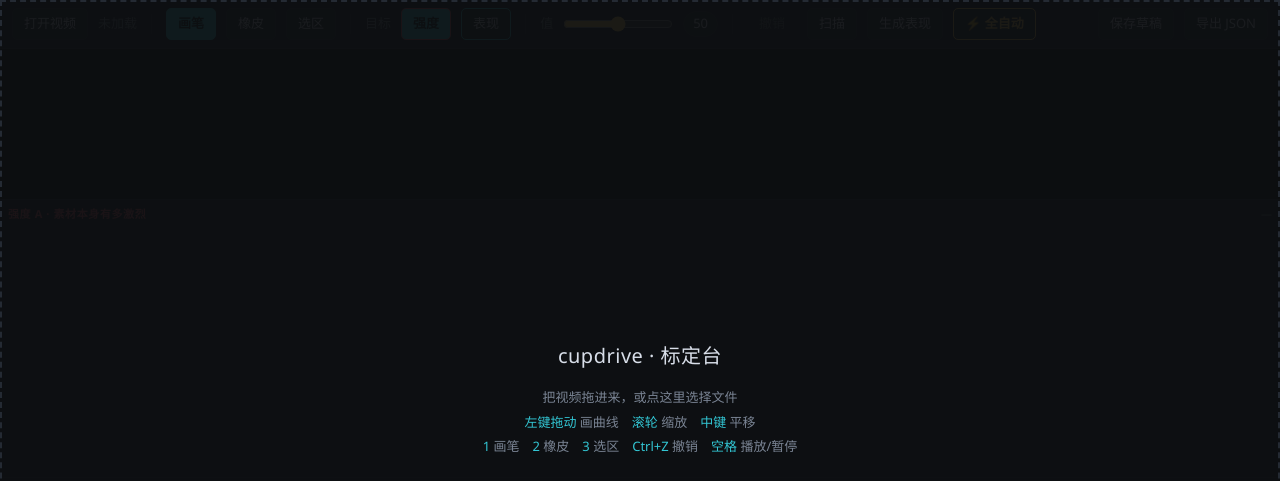
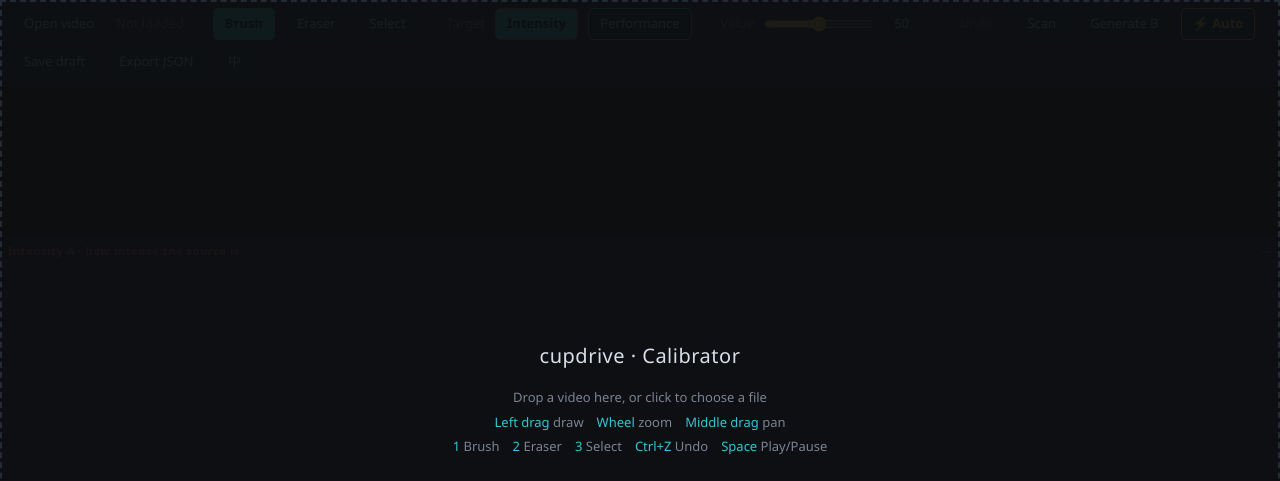
Before and after one commit to t4ngk1ng-droid/cupdrive, a plain HTML site: page web/index.html in a window 1280 px wide. Shown: the top 481 px of the page. Drawn offline with Linux system fonts and the light colour scheme.

Commit message:
bilingual calibrator, stronger Chinese entry, v0.3.2
- web/index.html: EN / 中 switch, shared language setting with desktop
- README/README.zh-CN: prominent cross-links, calibrator noted as bilingual
- release notes v0.3.2

Co-Authored-By: Claude Code <noreply@anthropic.com>

```diff
--- a/web/index.html
+++ b/web/index.html
@@ -29,7 +29,9 @@
   header{
     display:flex; align-items:center; gap:10px; padding:8px 12px;
     background:var(--panel); border-bottom:1px solid var(--line); flex:none;
+    flex-wrap:wrap; row-gap:6px;
   }
+  header button{white-space:nowrap; flex:none}
   button{
     background:#1e242c; color:var(--fg); border:1px solid var(--line);
     border-radius:5px; padding:5px 11px; cursor:pointer; font:inherit;
@@ -80,51 +82,52 @@
 <body>
 
 <div id="drop">
-  <h1>cupdrive · 标定台</h1>
+  <h1 data-i18n="dropTitle"></h1>
   <p>
-    把视频拖进来，或点这里选择文件<br>
-    <b>左键拖动</b> 画曲线　<b>滚轮</b> 缩放　<b>中键</b> 平移<br>
-    <b>1</b> 画笔　<b>2</b> 橡皮　<b>3</b> 选区　<b>Ctrl+Z</b> 撤销　<b>空格</b> 播放/暂停
+    <span data-i18n="dropText1"></span><br>
+    <span data-i18n-html="dropText2"></span><br>
+    <span data-i18n-html="dropText3"></span>
   </p>
   <input type="file" id="file" accept="video/*" style="display:none">
 </div>
 
 <header>
-  <button id="open">打开视频</button>
-  <span class="name" id="fname">未加载</span>
+  <button id="open" data-i18n="open"></button>
+  <span class="name" id="fname" data-i18n="notLoaded"></span>
   <div class="sep"></div>
-  <button id="m1" class="on" title="画笔">画笔</button>
-  <button id="m2" title="橡皮">橡皮</button>
-  <button id="m3" title="选区">选区</button>
+  <button id="m1" class="on" data-i18n="brush" data-i18n-title="brush"></button>
+  <button id="m2" data-i18n="eraser" data-i18n-title="eraser"></button>
+  <button id="m3" data-i18n="select" data-i18n-title="select"></button>
   <div class="sep"></div>
-  <span style="color:var(--dim)">目标</span>
-  <button id="tA" class="on" style="border-color:var(--a)">强度</button>
-  <button id="tB" style="border-color:var(--b)">表现</button>
+  <span style="color:var(--dim)" data-i18n="target"></span>
+  <button id="tA" class="on" style="border-color:var(--a)" data-i18n="trackA"></button>
+  <button id="tB" style="border-color:var(--b)" data-i18n="trackB"></button>
   <div class="sep"></div>
-  <span style="color:var(--dim)">值</span>
+  <span style="color:var(--dim)" data-i18n="value"></span>
   <input type="range" id="val" min="0" max="100" value="50" style="width:110px;accent-color:var(--hot)">
   <span id="valtxt" class="pill">50</span>
   <div class="sep"></div>
-  <button id="undo" disabled>撤销</button>
-  <button id="scan" title="扫描音频响度 + 画面运动">扫描</button>
-  <button id="fill" title="用表现轨按 B 模式规则从强度轨生成">生成表现</button>
+  <button id="undo" disabled data-i18n="undo"></button>
+  <button id="scan" data-i18n="scan" data-i18n-title="scanTitle"></button>
+  <button id="fill" data-i18n="fill" data-i18n-title="fillTitle"></button>
   <button id="auto" style="border-color:var(--hot);color:var(--hot);font-weight:600"
-          title="扫描 + 合成表现 + 自动导出, 一键到底">⚡ 全自动</button>
+          data-i18n="auto" data-i18n-title="autoTitle"></button>
   <div style="flex:1"></div>
-  <button id="save">保存草稿</button>
-  <button id="export">导出 JSON</button>
+  <button id="save" data-i18n="saveDraft"></button>
+  <button id="export" data-i18n="exportJson"></button>
+  <button id="btnLang" style="min-width:38px"></button>
 </header>
 
 <div id="stage">
   <div id="vwrap"><video id="vid" playsinline></video></div>
   <div id="edits">
     <div class="track">
-      <span class="lbl" style="color:var(--a)">强度 A · 素材本身有多激烈</span>
+      <span class="lbl" style="color:var(--a)" data-i18n="lblA"></span>
       <span class="hint" id="hintA">—</span>
       <canvas id="ca"></canvas>
     </div>
     <div class="track">
-      <span class="lbl" style="color:var(--b)">表现 B · 设备此刻该怎么做</span>
+      <span class="lbl" style="color:var(--b)" data-i18n="lblB"></span>
       <span class="hint" id="hintB">—</span>
       <canvas id="cb"></canvas>
     </div>
@@ -141,6 +144,80 @@
 <script>
 (() => {
 'use strict';
+
+// ── 文案 / 语言 ─────────────────────────────────────────────────
+const I18N = {
+  zh: {
+    title:'cupdrive · 标定台', dropTitle:'cupdrive · 标定台',
+    dropText1:'把视频拖进来，或点这里选择文件',
+    dropText2:'<b>左键拖动</b> 画曲线　<b>滚轮</b> 缩放　<b>中键</b> 平移',
+    dropText3:'<b>1</b> 画笔　<b>2</b> 橡皮　<b>3</b> 选区　<b>Ctrl+Z</b> 撤销　<b>空格</b> 播放/暂停',
+    open:'打开视频', notLoaded:'未加载',
+    brush:'画笔', eraser:'橡皮', select:'选区',
+    target:'目标', trackA:'强度', trackB:'表现', value:'值',
+    undo:'撤销',
+    scan:'扫描', scanTitle:'扫描音频响度 + 画面运动',
+    fill:'生成表现', fillTitle:'用表现轨按 B 模式规则从强度轨生成',
+    auto:'⚡ 全自动', autoTitle:'扫描 + 合成表现 + 自动导出, 一键到底',
+    saveDraft:'保存草稿', exportJson:'导出 JSON',
+    lblA:'强度 A · 素材本身有多激烈',
+    lblB:'表现 B · 设备此刻该怎么做',
+    scanningPct:'扫描 {p}%', audioLow:'音频覆盖不足：{p}%',
+    saved:'已保存', saveFailed:'保存失败: {err}',
+    draftConfirm:'发现同名草稿（{ts}），恢复？',
+    auto1:'① 采样音频…', auto2:'② 合成表现轨…', auto3:'③ 导出…',
+    autoDone:'✓ 完成', autoFail:'✗ 失败',
+  },
+  en: {
+    title:'cupdrive · Calibrator', dropTitle:'cupdrive · Calibrator',
+    dropText1:'Drop a video here, or click to choose a file',
+    dropText2:'<b>Left drag</b> draw　<b>Wheel</b> zoom　<b>Middle drag</b> pan',
+    dropText3:'<b>1</b> Brush　<b>2</b> Eraser　<b>3</b> Select　<b>Ctrl+Z</b> Undo　<b>Space</b> Play/Pause',
+    open:'Open video', notLoaded:'Not loaded',
+    brush:'Brush', eraser:'Eraser', select:'Select',
+    target:'Target', trackA:'Intensity', trackB:'Performance', value:'Value',
+    undo:'Undo',
+    scan:'Scan', scanTitle:'Scan audio loudness + motion',
+    fill:'Generate B', fillTitle:'Build the performance track from intensity',
+    auto:'⚡ Auto', autoTitle:'Scan + generate + export in one go',
+    saveDraft:'Save draft', exportJson:'Export JSON',
+    lblA:'Intensity A · how intense the source is',
+    lblB:'Performance B · what the device should do',
+    scanningPct:'Scanning {p}%', audioLow:'Audio coverage too low: {p}%',
+    saved:'Saved', saveFailed:'Save failed: {err}',
+    draftConfirm:'Draft found ({ts}). Restore?',
+    auto1:'① Sampling audio…', auto2:'② Building B…', auto3:'③ Exporting…',
+    autoDone:'✓ Done', autoFail:'✗ Failed',
+  },
+};
+
+let LANG = localStorage.getItem('cupdrive.lang') ||
+           ((navigator.language || '').toLowerCase().startsWith('zh') ? 'zh' : 'en');
+
+function T(key, vars={}){
+  const table = I18N[LANG] || I18N.zh;
+  let s = table[key] ?? I18N.zh[key] ?? key;
+  for (const k in vars) s = s.split('{' + k + '}').join(vars[k]);
+  return s;
+}
+
+function applyLang(){
+  document.documentElement.lang = LANG === 'zh' ? 'zh-CN' : 'en';
+  document.title = T('title');
+  document.querySelectorAll('[data-i18n]').forEach(el => {
+    el.textContent = T(el.dataset.i18n);
+  });
+  document.querySelectorAll('[data-i18n-html]').forEach(el => {
+    el.innerHTML = T(el.dataset.i18nHtml);
+  });
+  document.querySelectorAll('[data-i18n-title]').forEach(el => {
+    el.title = T(el.dataset.i18nTitle);
+  });
+  const lb = document.getElementById('btnLang');
+  lb.textContent = LANG === 'zh' ? 'EN' : '中';
+  lb.title = LANG === 'zh' ? 'Switch to English' : '切换到中文';
+  if (!S.scanning) document.getElementById('scan').textContent = T('scan');
+}
 
 // ── 状态 ────────────────────────────────────────────────────────
 const HZ = 10;               // 采样率
@@ -450,6 +527,7 @@ function loadFile(file){
   const url = URL.createObjectURL(file);
   vid.src = url;
   $('#fname').textContent = file.name;
+  $('#fname').removeAttribute('data-i18n');
   $('#drop').classList.add('hide');
 
   vid.onloadedmetadata = () => {
@@ -546,7 +624,7 @@ async function scanAudio(){
   vid.currentTime = 0;
   await vid.play();
 
-  $('#scan').textContent = '扫描 0%';
+  $('#scan').textContent = T('scanningPct', {p: 0});
   $('#scan').disabled = true;
 
   await new Promise(resolve => {
@@ -596,7 +674,8 @@ async function scanAudio(){
       }
 
       if ((frameNo & 31) === 0 && S.dur > 0){
-        $('#scan').textContent = '扫描 ' + Math.min(99, Math.floor(t/S.dur*100)) + '%';
+        $('#scan').textContent = T('scanningPct',
+          {p: Math.min(99, Math.floor(t/S.dur*100))});
       }
 
       if (vid.ended || t >= S.dur-0.05){ resolve(); return; }
@@ -660,9 +739,9 @@ async function scanAudio(){
   console.log('[scan]', S.lastScan);
 
   if (rateA < 0.85){
-    alert('音频覆盖不足：' + (rateA*100).toFixed(0) + '%');
+    alert(T('audioLow', {p: (rateA*100).toFixed(0)}));
   }
-  $('#scan').textContent = '扫描';
+  $('#scan').textContent = T('scan');
   $('#scan').disabled = false;
   draw();
 }
@@ -701,9 +780,9 @@ function saveDraft(){
       b:Array.from(S.b, v=>Math.round(v)),
       ts:Date.now()
     }));
-    $('#save').textContent = '已保存';
-    setTimeout(()=>$('#save').textContent='保存草稿', 1200);
-  }catch(e){ alert('保存失败: '+e.message); }
+    $('#save').textContent = T('saved');
+    setTimeout(()=>$('#save').textContent=T('saveDraft'), 1200);
+  }catch(e){ alert(T('saveFailed', {err: e.message})); }
 }
 function restoreDraft(name){
   try{
@@ -711,7 +790,7 @@ function restoreDraft(name){
     if (!raw) return;
     const d = JSON.parse(raw);
     if (Math.abs((d.dur||0) - S.dur) > 2) return;
-    if (!confirm(`发现同名草稿（${new Date(d.ts).toLocaleString()}），恢复？`)) return;
+    if (!confirm(T('draftConfirm', {ts: new Date(d.ts).toLocaleString()}))) return;
     const n = S.a.length;
     for (let i=0;i<n && i<d.a.length;i++){ S.a[i]=d.a[i]; S.b[i]=d.b[i]||0; }
     draw();
@@ -789,26 +868,32 @@ $('#fill').onclick = genB;
 $('#auto').onclick = async () => {
   if (!S.ready || S.scanning) return;
   const btn = $('#auto');
-  const old = btn.textContent;
   btn.disabled = true;
-  btn.textContent = '① 采样音频…';
+  btn.textContent = T('auto1');
   try {
     await scanAudio();
-    btn.textContent = '② 合成表现轨…';
+    btn.textContent = T('auto2');
     await new Promise(r => setTimeout(r, 120));
     genB();
-    btn.textContent = '③ 导出…';
+    btn.textContent = T('auto3');
     await new Promise(r => setTimeout(r, 220));
     exportJSON();
-    btn.textContent = '✓ 完成';
+    btn.textContent = T('autoDone');
   } catch (e) {
     console.error(e);
-    btn.textContent = '✗ 失败';
+    btn.textContent = T('autoFail');
   }
-  setTimeout(() => { btn.textContent = old; btn.disabled = false; }, 1800);
+  setTimeout(() => { btn.textContent = T('auto'); btn.disabled = false; }, 1800);
 };
 $('#save').onclick = saveDraft;
 $('#export').onclick = exportJSON;
+
+$('#btnLang').onclick = () => {
+  LANG = LANG === 'zh' ? 'en' : 'zh';
+  localStorage.setItem('cupdrive.lang', LANG);
+  applyLang();
+};
+applyLang();
 
 $('#play').onclick = () => { vid.paused ? vid.play() : vid.pause(); };
 vid.onplay = () => $('#play').textContent = '❚❚';
```
Also changed, not shown: 8 other files.
